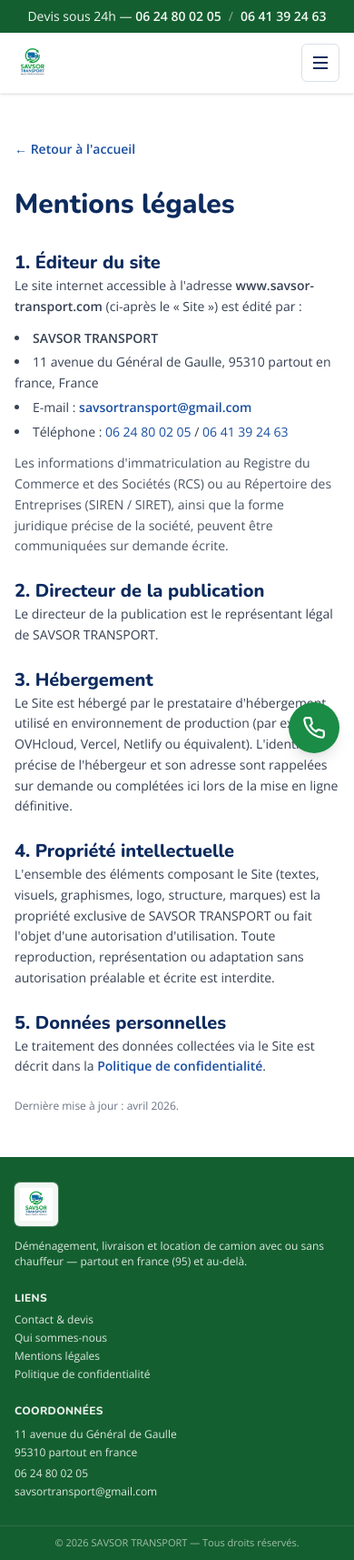
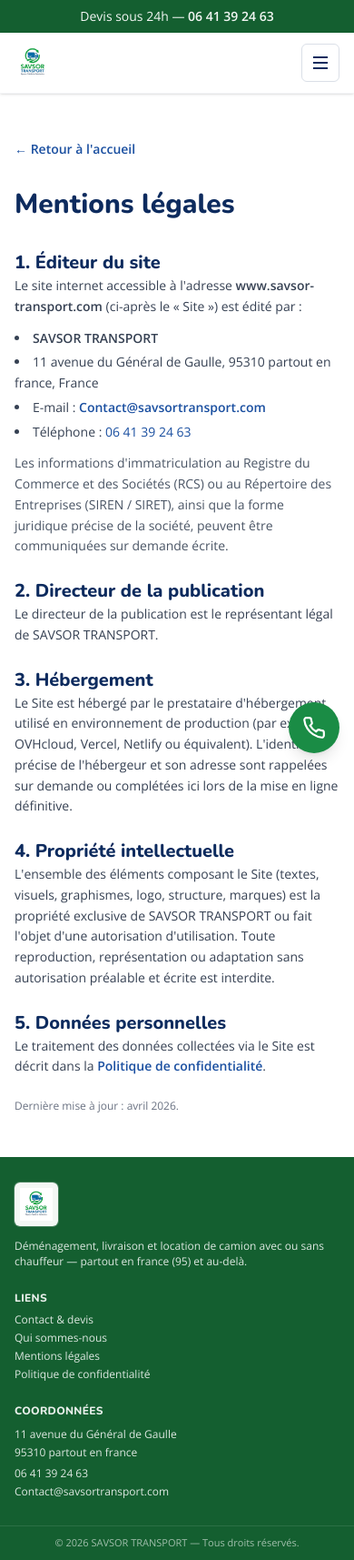
Before and after one commit to DjiguiTech/Savsor-Transport, a React (Vite) app in the folder frontend/: page /mentions-legales in a window 390 px wide. Shown: the whole page at 91% size. Built offline with nearby package versions, Linux system fonts and the light colour scheme.

Commit message:
feat: coordonnées (email, téléphone), typo location, fond bleu solutions

```diff
--- a/frontend/src/components/contact/ContactInfosAndMap.tsx
+++ b/frontend/src/components/contact/ContactInfosAndMap.tsx
@@ -50,9 +50,9 @@
             <br />
             <a
               className="break-all text-savsor-blue-mid underline-offset-2 hover:underline"
-              href="mailto:savsortransport@gmail.com"
+              href="mailto:Contact@savsortransport.com"
             >
-              savsortransport@gmail.com
+              Contact@savsortransport.com
             </a>
           </li>
         </ul>
--- a/frontend/src/components/home/HomeCtaBand.tsx
+++ b/frontend/src/components/home/HomeCtaBand.tsx
@@ -16,10 +16,10 @@
         </div>
         <div className="flex flex-col gap-3 sm:flex-row sm:items-center">
           <a
-            href="tel:+33624800205"
+            href="tel:+33641392463"
             className="inline-flex items-center justify-center rounded-md border border-white/25 bg-white/10 px-6 py-3 font-display text-sm font-extrabold backdrop-blur transition hover:bg-white/20"
           >
-            06 24 80 02 05
+            06 41 39 24 63
           </a>
           <button
             type="button"
--- a/frontend/src/components/home/HomeSolutions.tsx
+++ b/frontend/src/components/home/HomeSolutions.tsx
@@ -29,7 +29,7 @@
 
 export function HomeSolutions() {
   return (
-    <section className="bg-savsor-blue py-16 text-white sm:py-20">
+    <section className="bg-savsor-blue-mid py-16 text-white sm:py-20">
       <div className="mx-auto max-w-6xl px-4">
         <h2 className="font-display text-3xl font-extrabold sm:text-4xl">
           Nos solutions pour aller plus loin
--- a/frontend/src/components/layout/FloatingCallButton.tsx
+++ b/frontend/src/components/layout/FloatingCallButton.tsx
@@ -2,7 +2,7 @@
 export function FloatingCallButton() {
   return (
     <a
-      href="tel:+33624800205"
+      href="tel:+33641392463"
       className="fixed bottom-4 right-4 z-50 flex h-14 w-14 items-center justify-center rounded-full bg-savsor-green text-white shadow-lg transition hover:bg-savsor-green-dark sm:hidden"
       aria-label="Appeler SAVSOR TRANSPORT"
     >
--- a/frontend/src/components/layout/Footer.tsx
+++ b/frontend/src/components/layout/Footer.tsx
@@ -68,12 +68,12 @@
             <br />
             95310 partout en france
             <br />
-            <a className="mt-1 inline-block hover:underline" href="tel:+33624800205">
-              06 24 80 02 05
+            <a className="mt-1 inline-block hover:underline" href="tel:+33641392463">
+              06 41 39 24 63
             </a>
             <br />
-            <a className="hover:underline" href="mailto:savsortransport@gmail.com">
-              savsortransport@gmail.com
+            <a className="hover:underline" href="mailto:Contact@savsortransport.com">
+              Contact@savsortransport.com
             </a>
           </address>
         </div>
--- a/frontend/src/components/layout/TopBar.tsx
+++ b/frontend/src/components/layout/TopBar.tsx
@@ -1,5 +1,4 @@
-const PHONE_PRIMARY = "tel:+33624800205"
-const PHONE_SECONDARY = "tel:+33641392463"
+const PHONE_HREF = "tel:+33641392463"
 
 export function TopBar() {
   return (
@@ -8,26 +7,17 @@
         <p className="text-center font-body text-white/95">
           Devis sous 24h —{" "}
           <a
-            href={PHONE_PRIMARY}
-            className="font-semibold underline-offset-2 hover:underline"
-          >
-            06 24 80 02 05
-          </a>
-          <span className="mx-2 text-white/50" aria-hidden>
-            /
-          </span>
-          <a
-            href={PHONE_SECONDARY}
+            href={PHONE_HREF}
             className="font-semibold underline-offset-2 hover:underline"
           >
             06 41 39 24 63
           </a>
         </p>
         <a
-          href="mailto:savsortransport@gmail.com"
+          href="mailto:Contact@savsortransport.com"
           className="hidden font-body text-white/90 hover:text-white sm:inline"
         >
-          savsortransport@gmail.com
+          Contact@savsortransport.com
         </a>
       </div>
     </div>
--- a/frontend/src/components/location/LocationHero.tsx
+++ b/frontend/src/components/location/LocationHero.tsx
@@ -36,7 +36,7 @@
           une mission plus longue ? Basés partout en france, nous
           proposons la location de véhicules utilitaires et de camions selon
           disponibilité — avec un conducteur expérimenté si vous préférez vous
-          concentrer sur la déchargement.
+          concentrer sur le déchargement.
         </p>
         <div className="mt-8 flex flex-col gap-3 sm:flex-row sm:flex-wrap">
           <button
--- a/frontend/src/components/location/LocationSections.tsx
+++ b/frontend/src/components/location/LocationSections.tsx
@@ -197,10 +197,10 @@
                   Devis location
                 </button>
                 <a
-                  href="tel:+33624800205"
+                  href="tel:+33641392463"
                   className="inline-flex justify-center rounded-md border border-white/30 bg-white/10 px-5 py-3 font-display text-sm font-extrabold backdrop-blur transition hover:bg-white/20"
                 >
-                  06 24 80 02 05
+                  06 41 39 24 63
                 </a>
               </div>
             </div>
--- a/frontend/src/pages/MentionsLegalesPage.tsx
+++ b/frontend/src/pages/MentionsLegalesPage.tsx
@@ -30,18 +30,14 @@
             <li>
               E-mail :{" "}
               <a
-                href="mailto:savsortransport@gmail.com"
+                href="mailto:Contact@savsortransport.com"
                 className="font-semibold text-savsor-blue-mid underline-offset-2 hover:underline"
               >
-                savsortransport@gmail.com
+                Contact@savsortransport.com
               </a>
             </li>
             <li>
               Téléphone :{" "}
-              <a href="tel:+33624800205" className="text-savsor-blue-mid hover:underline">
-                06 24 80 02 05
-              </a>{" "}
-              /{" "}
               <a href="tel:+33641392463" className="text-savsor-blue-mid hover:underline">
                 06 41 39 24 63
               </a>
--- a/frontend/src/pages/PolitiqueConfidentialitePage.tsx
+++ b/frontend/src/pages/PolitiqueConfidentialitePage.tsx
@@ -30,10 +30,10 @@
             <br />
             Contact :{" "}
             <a
-              href="mailto:savsortransport@gmail.com"
+              href="mailto:Contact@savsortransport.com"
               className="font-semibold text-savsor-blue-mid underline-offset-2 hover:underline"
             >
-              savsortransport@gmail.com
+              Contact@savsortransport.com
             </a>
           </p>
         </section>
```
Also changed, not shown: 1 other file (tests, documents, lock files or other folders).
